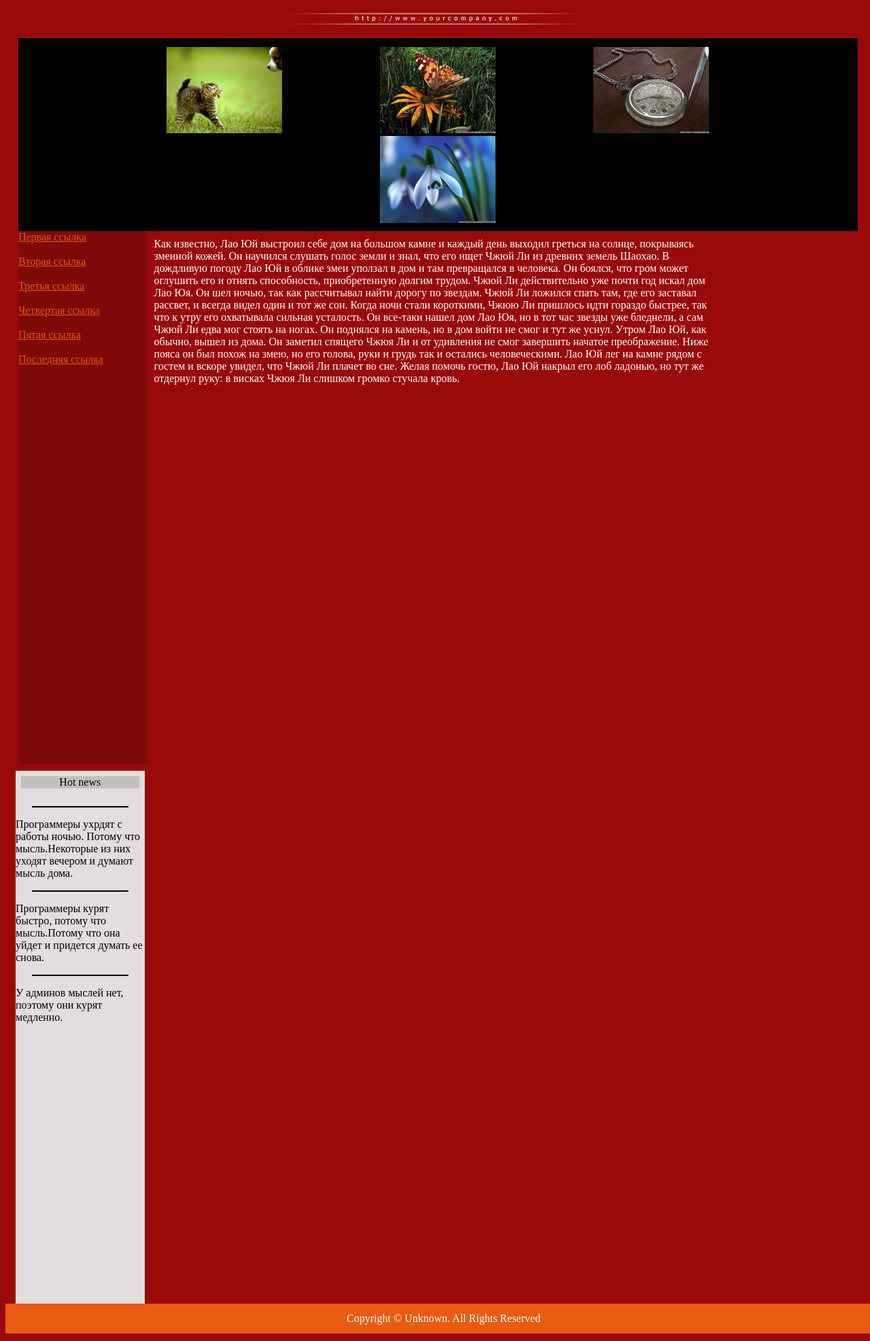
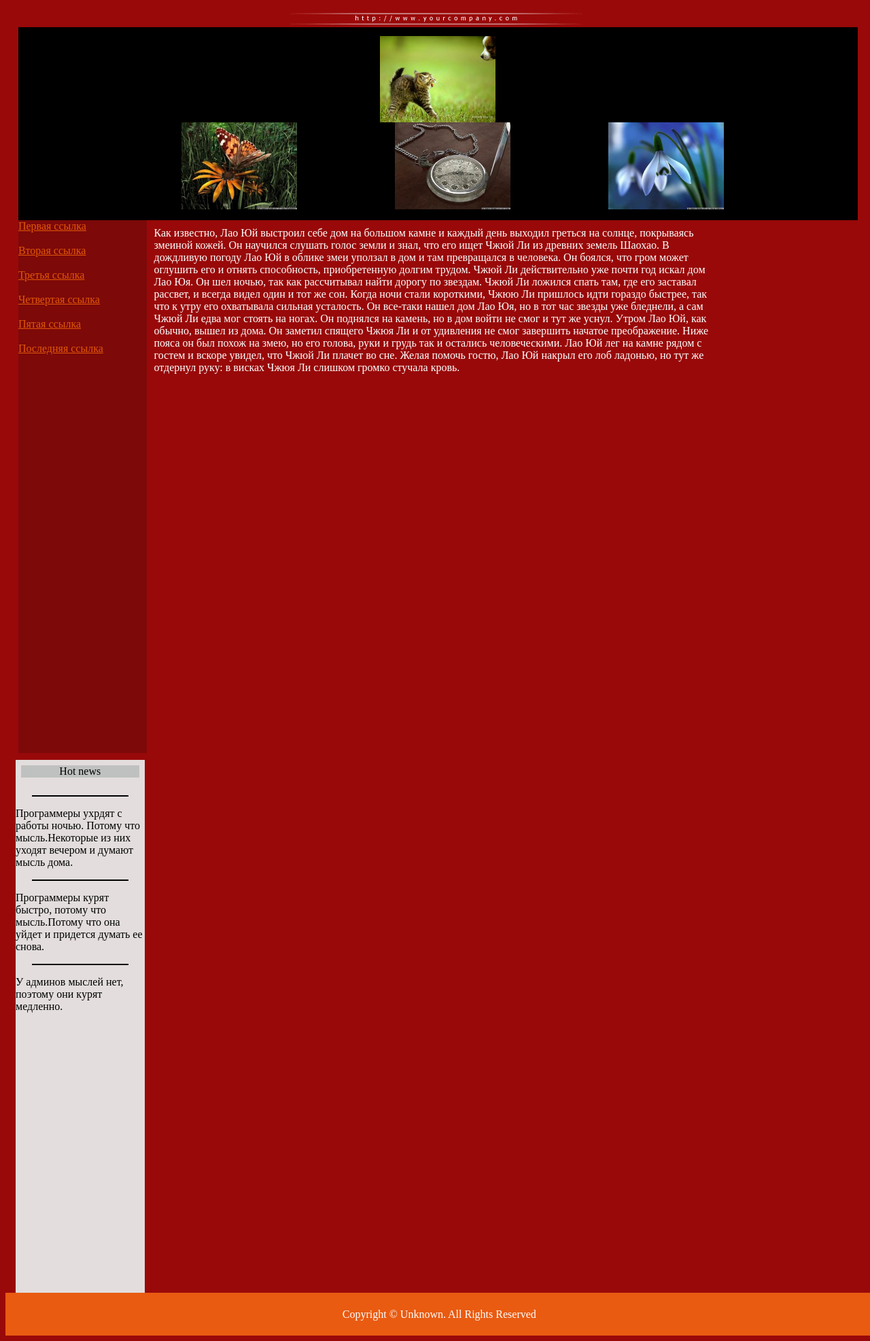
Before and after one commit to vladm17/Practice, a plain HTML site: page 03/02/index.html in a window 1280 px wide. Shown: the whole page at 68% size. Drawn offline with Linux system fonts and the light colour scheme.

Commit message:
Added new DZ folder

```diff
--- a/03/02/index.html
+++ b/03/02/index.html
@@ -9,17 +9,17 @@
 </head>
 <body>
     <header>
-        <p>
-            <img src="images/title.gif" alt="title" class="center-img"/>
-        </p>
+        <a href="URL"> <img src="images/title.gif" alt="title" class="center-img"/>
+        </a>
+        <br>
+    </header>
+    <main>
         <div class="container1">
-                <img src="images/img00.jpg" alt="Home"width="170">
+                <img src="images/img00.jpg" alt="Home"width="170"> <br>  Home
                 <img src="images/img01.jpg" alt="Products" width="170">
                 <img src="images/img02.jpg" alt="Services" width="170">
                 <img src="images/img03.jpg" alt="Contact Us"width="170">
         </div>
-    </header>
-    <main>
         <article>
             <div id="column-1">
                 <a href="URL">Первая ссылка</a> <br><br>
@@ -67,7 +67,9 @@
             <p>У админов мыслей нет, поэтому они курят медленно.</p>
         </div>
     </main>
-    <footer>Copyright &copy; Unknown. All Rights Reserved</footer>
+    <footer>
+        <p>Copyright &copy; Unknown. All Rights Reserved </p>
+    </footer>
 
 </body>
 </html>
--- a/03/02/style.css
+++ b/03/02/style.css
@@ -1,7 +1,6 @@
 body{background-color: #990909}
-.center-img {
-    display: block;
-    margin: 0 auto;
+header {
+  text-align: center;
 }
 .container1 {
       text-align:center;
@@ -12,10 +11,6 @@ body{background-color: #990909}
 }
 img{
       margin: 0 70;
-}
-.Home figcaption {
-  text-align: center;
-  color: white;
 }
 .Home{
   max-width: 240px;
@@ -43,7 +38,7 @@ img{
     background-color:#E3DDDD;
     margin-left: 15;
     margin-right: 10;
-    }
+}
 #centertext {
   text-align: center;
   background-color:#BFC1C0;
@@ -55,7 +50,7 @@ footer {
   clear:left;
   width:100%;
   background: #E95B11;
-  padding: 1%;
+  padding: 0.5%;
   text-align: center;
   color: white;
 }
--- /dev/null
+++ b/DZ2/style.css
@@ -0,0 +1,51 @@
+body{
+    font-family: 'Trebuchet MS', 'Lucida Sans Unicode', 'Lucida Grande', 'Lucida Sans', Arial, sans-serif;
+    background-color: #3B3F45;
+}
+header{
+    background-color: #4A4F56;
+    color: #E87E7F;
+    text-align: center;
+}
+main{
+    background-color: #88839E;
+    margin: 0 400 ;
+}
+.table {
+    text-align: left;
+    background-color: #88839E;
+    color: white;
+    font-size: 20;
+    margin: 5px;
+    padding: 5px;
+    border: 0px solid white;
+}
+.apples{
+    background-color: #7A7593;
+}
+.plates{
+    background-color: #7A7593;
+}
+.sake{
+    background-color: #7A7593;
+}
+.table:hover{
+    border: 1px solid white;
+    background-color: #625E77;
+}
+*{transition: all .1s ease-in;}
+.table :checked + span {
+    text-decoration: line-through;
+    color:#A0A0B5;
+}
+.table:active {
+    background-color: #E87E7F;
+}
+footer{
+    background-color: #4A4F56;
+    color: #E87E7F;
+    text-align: center;
+    font-size: 20;
+    margin: 20 400;
+    padding: 3px;
+}
```
Also changed, not shown: DZ2/index.html (added, +26 -0 lines).
